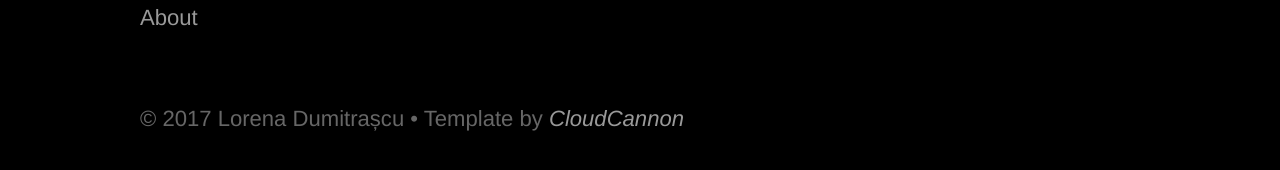
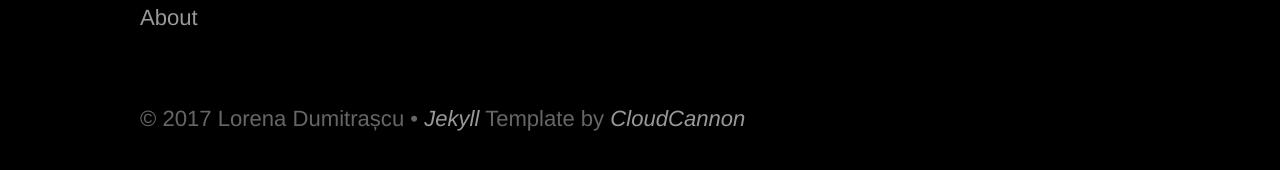
Before and after one commit to CosminTraistaru/photostories, a Jekyll site: the page built from index.html, in a window 1280 px wide and 900 px high, scrolled down 3341 px. Shown: the part 680-850 px from the top of the window. Built offline with Jekyll 4.4.1, drawn with Linux system fonts in a browser that asks for light colours.

Commit message:
lighthouse

```diff
--- a/_layouts/default.html
+++ b/_layouts/default.html
@@ -31,7 +31,7 @@
 						</li>
 						{% for link in column.links %}
 							<li>
-								<a {% if link.new_window %}target="_blank"{% endif %} href="{% include relative-src.html src=link.link %}" {% if link.social_icon %}class="{{ link.social_icon | slugify }}-icon"{% endif %}>
+								<a {% if link.new_window %}target="_blank"{% endif %} href="{% include relative-src.html src=link.link %}" {% if link.social_icon %}class="{{ link.social_icon | slugify }}-icon"{% endif %} rel="noopener">
 									{% if link.social_icon %}
 										{% include social-icon.html icon=link.social_icon %}
 									{% endif %}
@@ -57,12 +57,13 @@
 			<p class="container">
 				&copy; {{ site.time | date: '%Y' }} {{ site.data.company.title }}
 				&bull;
-				Template by <a href="http://cloudcannon.com/">CloudCannon</a>
+				<a href="https://jekyllrb.com/" rel="noopener">Jekyll</a> Template by <a href="http://cloudcannon.com/" rel="noopener">CloudCannon</a>
 			</p>
 		</div>
 	</footer>
 
 	<script>
+		// Service worker start
 if('serviceWorker' in navigator) {
   navigator.serviceWorker.register('/sw.js', { scope: '/' })
     .then(function(registration) {
```
Also changed, not shown: other parts of _layouts/default.html (+8 -2 lines), assets/favicon/manifest.json.
